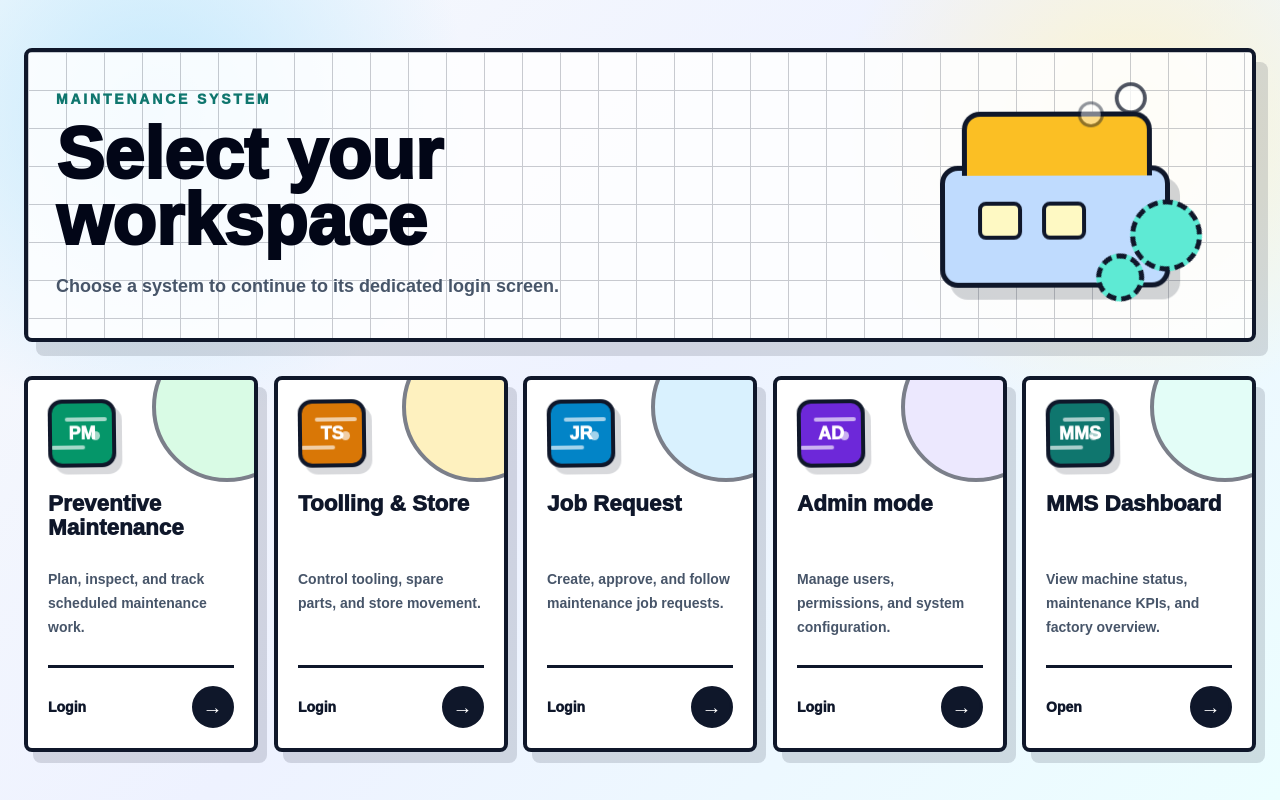
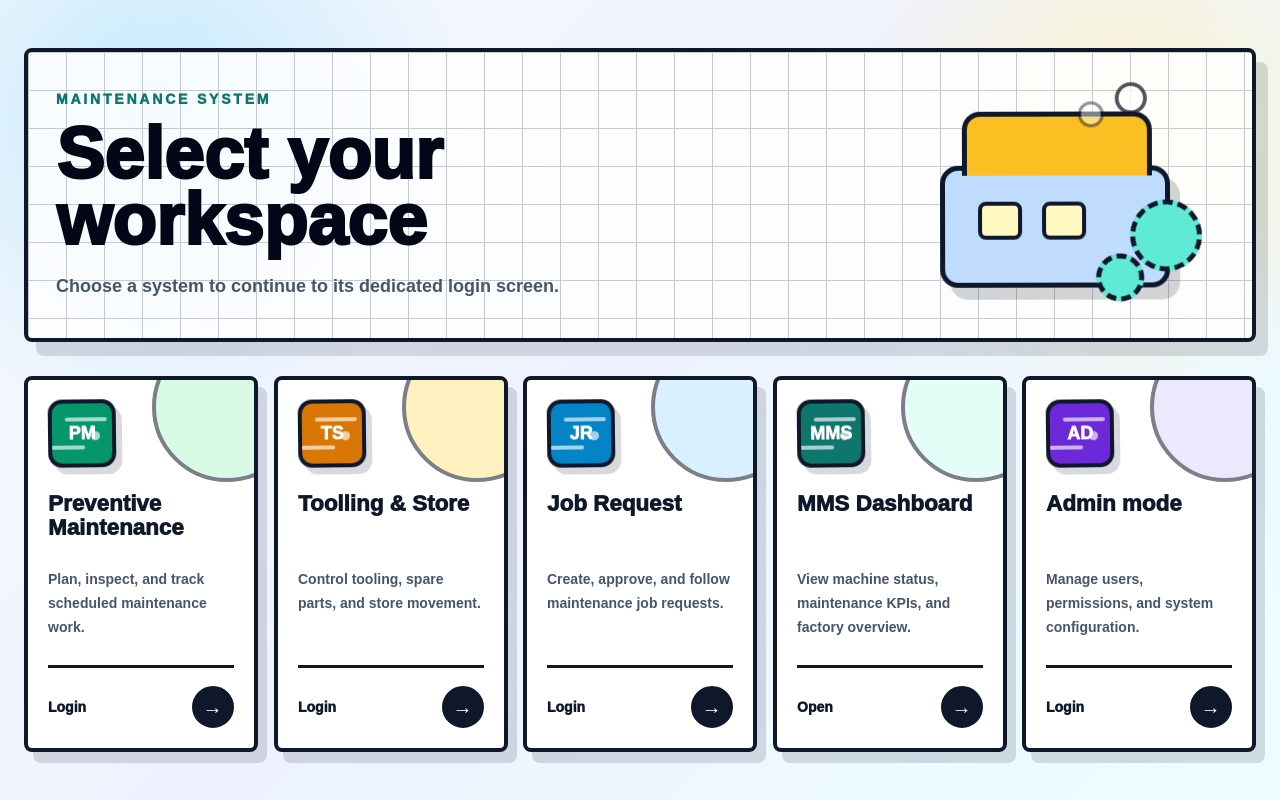
Before and after one commit to apiwatapply-svg/maintenance_project, a Next.js app in the folder frontend/: page / in a window 1280 px wide. Built offline with nearby package versions, Linux system fonts and the light colour scheme.

Commit message:
Move admin card to far right

```diff
--- a/frontend/src/app/page.js
+++ b/frontend/src/app/page.js
@@ -23,19 +23,19 @@ const systems = [
     description: "Create, approve, and follow maintenance job requests."
   },
   {
-    name: "Admin mode",
-    href: "/admin/login",
-    code: "AD",
-    theme: "admin",
-    description: "Manage users, permissions, and system configuration."
-  },
-  {
     name: "MMS Dashboard",
     href: "/mms-dashboard",
     code: "MMS",
     theme: "mms",
     actionLabel: "Open",
     description: "View machine status, maintenance KPIs, and factory overview."
+  },
+  {
+    name: "Admin mode",
+    href: "/admin/login",
+    code: "AD",
+    theme: "admin",
+    description: "Manage users, permissions, and system configuration."
   }
 ];
 
```
